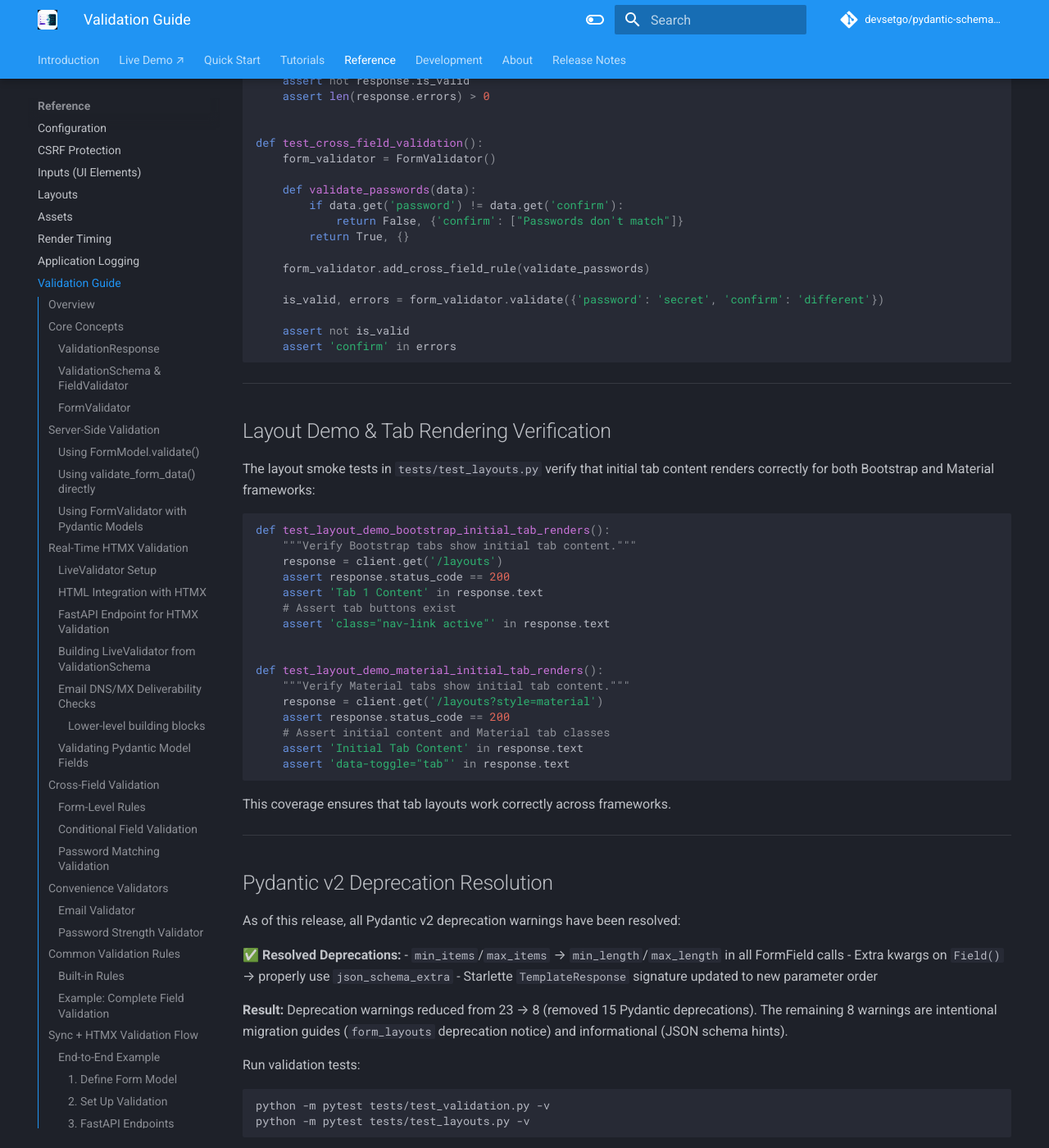
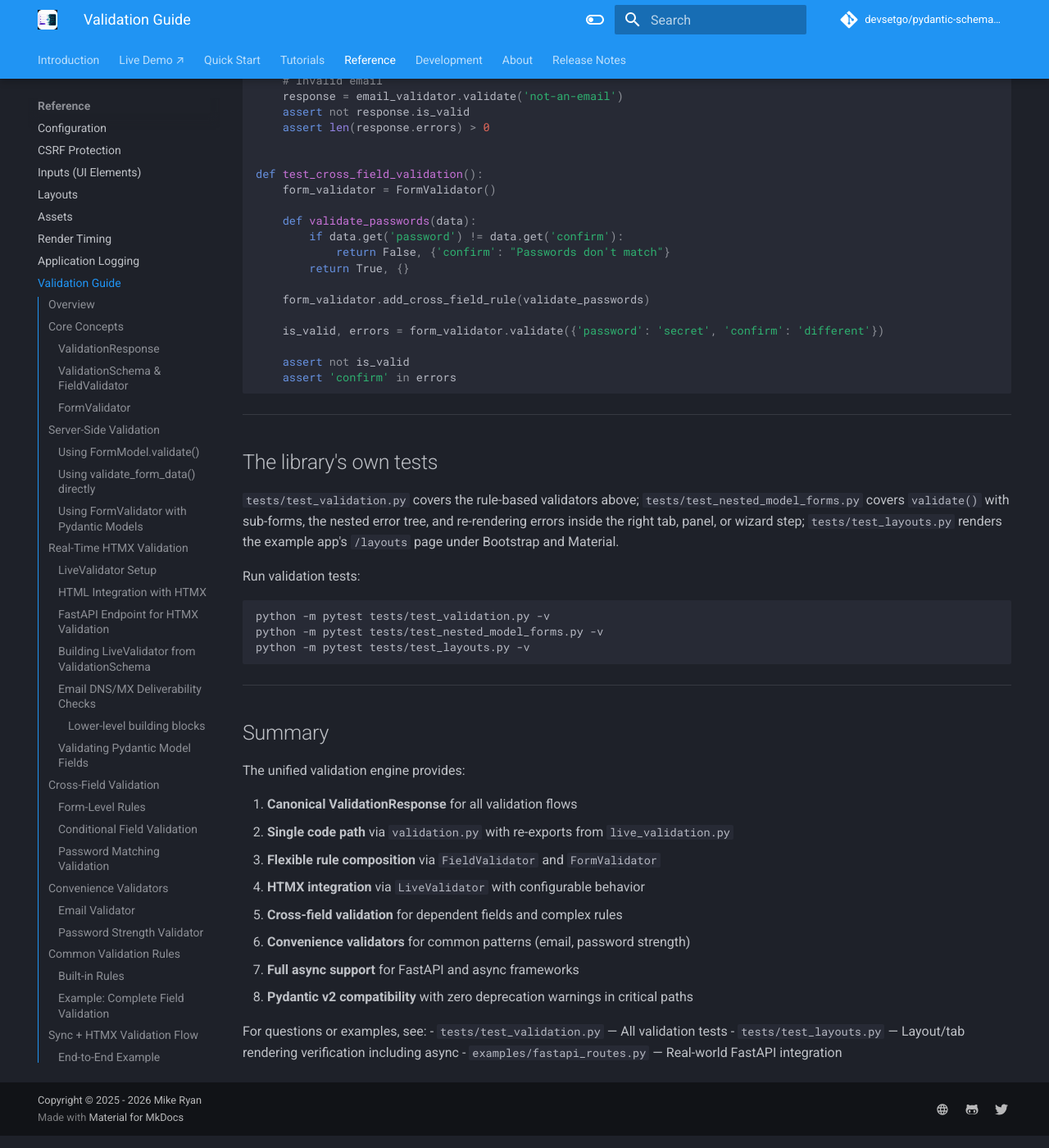
Before and after one commit to devsetgo/pydantic-schemaforms, an MkDocs documentation site: the page built from docs/validation_guide.md, in a window 1280 px wide and 1400 px high, scrolled down 16520 px. Shown: the whole window at 82% size. Built offline with MkDocs 1.6.1 and Material for MkDocs 9.7.7, drawn with Linux system fonts in a browser that asks for light colours; comment, search, counter and statistics services are not loaded; the version menu is left out; some of the changed text lies outside the part shown.

Commit message:
Fix broken validation and asset doc examples
Found by executing every Python code block in the docs.

- validation_guide: LengthRule (nonexistent) -> MinLengthRule/MaxLengthRule;
  NumericRangeRule(min=, max=) -> min_value=/max_value= (raised TypeError);
  drop the removed validate_pydantic_model() call in favour of
  Model.validate(); cross-field rules return one string per field (lists
  came back double-wrapped); add missing rule imports; replace the stale
  layout-demo test quotes and deprecation notes with an accurate summary of
  which test files cover what.
- assets: render_form_page() has no submit_url; set it on the builder with
  set_form_attributes(submit_url=...).
- review: mark the 2025-12-21 review as a historical snapshot.

````diff
--- a/docs/validation_guide.md
+++ b/docs/validation_guide.md
@@ -54,7 +54,7 @@
 schema.add_field(email_validator)
 
 password_validator = FieldValidator('password')
-password_validator.add_rule(LengthRule(min=8, message='Minimum 8 characters required'))
+password_validator.add_rule(MinLengthRule(8, message='Minimum 8 characters required'))
 schema.add_field(password_validator)
 
 # Build HTMX live validator from schema
@@ -81,7 +81,7 @@
     consent = data.get('parental_consent')
 
     if age is not None and age < 18 and not consent:
-        return False, {'parental_consent': ['Parental consent required for users under 18']}
+        return False, {'parental_consent': 'Parental consent required for users under 18'}
     return True, {}
 
 
@@ -177,20 +177,20 @@
 For validation with additional custom rules:
 
 ```python
-from pydantic_schemaforms import FormValidator
+from pydantic_schemaforms import EmailRule, FormValidator, MaxLengthRule, MinLengthRule
 
 form_validator = FormValidator()
-form_validator.field('username').add_rule(LengthRule(min=3, max=20))
+form_validator.field('username').add_rule(MinLengthRule(3)).add_rule(MaxLengthRule(20))
 form_validator.field('email').add_rule(EmailRule())
-form_validator.field('password').add_rule(LengthRule(min=8))
+form_validator.field('password').add_rule(MinLengthRule(8))
 
 # Validate and get results
 is_valid, errors = form_validator.validate(
     {'username': 'alice', 'email': 'alice@example.com', 'password': 'SecurePass123!'}
 )
 
-# Also validate against Pydantic model
-is_valid, errors = form_validator.validate_pydantic_model(RegistrationForm, request_data)
+# Pydantic constraints are checked separately, through the model:
+result = RegistrationForm.validate(request_data, submit_url='/register')
 ```
 
 ---
@@ -499,7 +499,7 @@
 
     if age is not None and age < 18 and not consent:
         return False, {
-            'parental_consent': ['Parental consent is required for users under 18 years old']
+            'parental_consent': 'Parental consent is required for users under 18 years old'
         }
     return True, {}
 
@@ -524,7 +524,7 @@
 
     if not has_phone and not has_emergency_contact:
         return False, {
-            'emergency_contact': ['Either a phone number or emergency contact is required']
+            'emergency_contact': 'Either a phone number or emergency contact is required'
         }
     return True, {}
 
@@ -541,7 +541,7 @@
     confirm = data.get('confirm_password', '')
 
     if password and confirm and password != confirm:
-        return False, {'confirm_password': ['Passwords do not match']}
+        return False, {'confirm_password': 'Passwords do not match'}
     return True, {}
 
 
@@ -862,7 +864,7 @@
 
     def validate_passwords(data):
         if data.get('password') != data.get('confirm'):
-            return False, {'confirm': ["Passwords don't match"]}
+            return False, {'confirm': "Passwords don't match"}
         return True, {}
 
     form_validator.add_cross_field_rule(validate_passwords)
@@ -875,47 +877,18 @@
 
 ---
 
-## Layout Demo & Tab Rendering Verification
+## The library's own tests
 
-The layout smoke tests in `tests/test_layouts.py` verify that initial tab content renders correctly for both Bootstrap and Material frameworks:
-
-```python
-def test_layout_demo_bootstrap_initial_tab_renders():
-    """Verify Bootstrap tabs show initial tab content."""
-    response = client.get('/layouts')
-    assert response.status_code == 200
-    assert 'Tab 1 Content' in response.text
-    # Assert tab buttons exist
-    assert 'class="nav-link active"' in response.text
-
-
-def test_layout_demo_material_initial_tab_renders():
-    """Verify Material tabs show initial tab content."""
-    response = client.get('/layouts?style=material')
-    assert response.status_code == 200
-    # Assert initial content and Material tab classes
-    assert 'Initial Tab Content' in response.text
-    assert 'data-toggle="tab"' in response.text
-```
-
-This coverage ensures that tab layouts work correctly across frameworks.
-
----
-
-## Pydantic v2 Deprecation Resolution
-
-As of this release, all Pydantic v2 deprecation warnings have been resolved:
-
-✅ **Resolved Deprecations:**
-- `min_items`/`max_items` → `min_length`/`max_length` in all FormField calls
-- Extra kwargs on `Field()` → properly use `json_schema_extra`
-- Starlette `TemplateResponse` signature updated to new parameter order
-
-**Result:** Deprecation warnings reduced from 23 → 8 (removed 15 Pydantic deprecations). The remaining 8 warnings are intentional migration guides (`form_layouts` deprecation notice) and informational (JSON schema hints).
+`tests/test_validation.py` covers the rule-based validators above;
+`tests/test_nested_model_forms.py` covers `validate()` with sub-forms, the nested
+error tree, and re-rendering errors inside the right tab, panel, or wizard step;
+`tests/test_layouts.py` renders the example app's `/layouts` page under Bootstrap
+and Material.
 
 Run validation tests:
 ```bash
 python -m pytest tests/test_validation.py -v
+python -m pytest tests/test_nested_model_forms.py -v
 python -m pytest tests/test_layouts.py -v
 ```
 
````
Also changed, not shown: other parts of docs/validation_guide.md (+12 -10 lines), docs/assets.md (+9 -6 lines), docs/review.md (+1 -1 lines).
